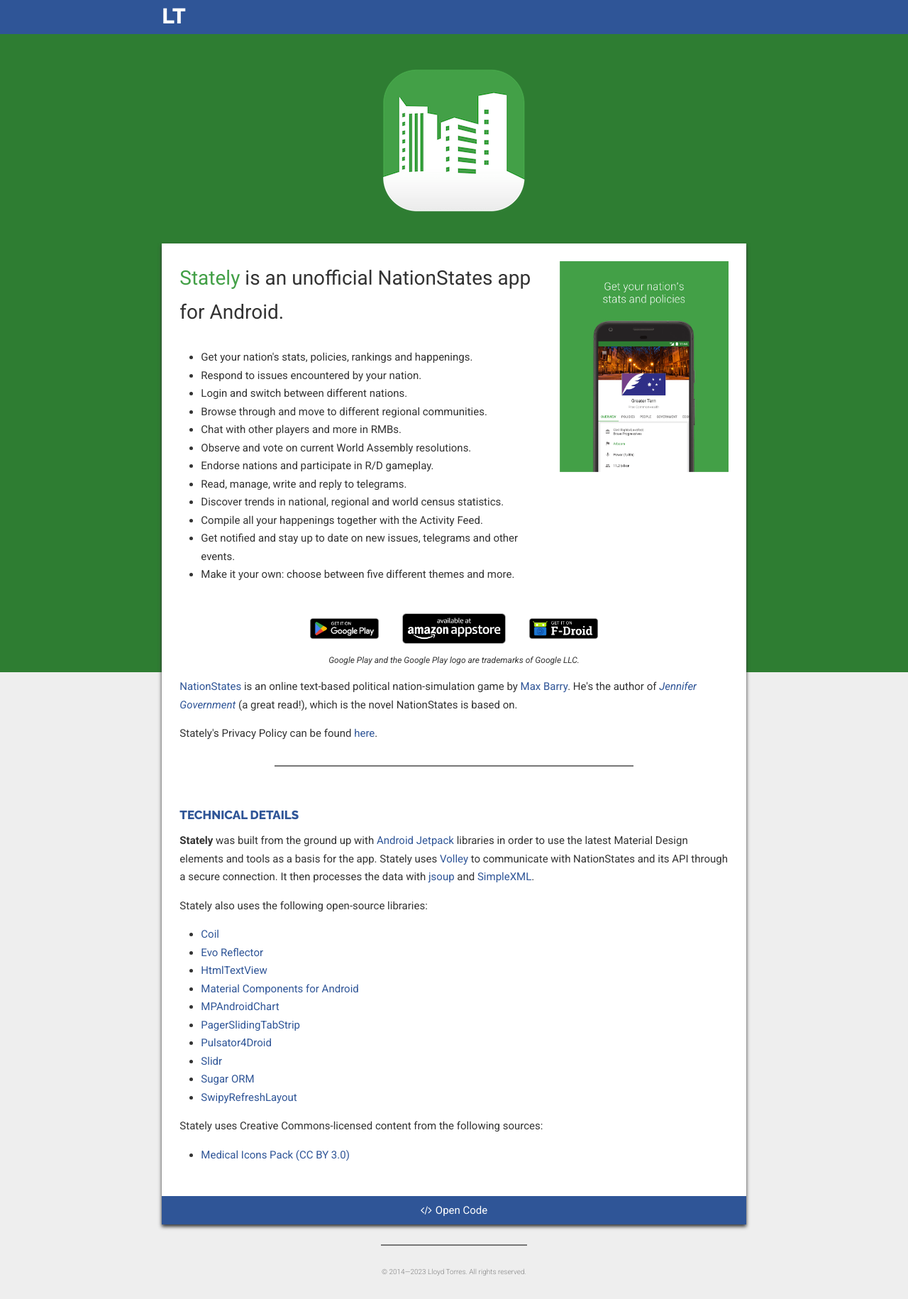
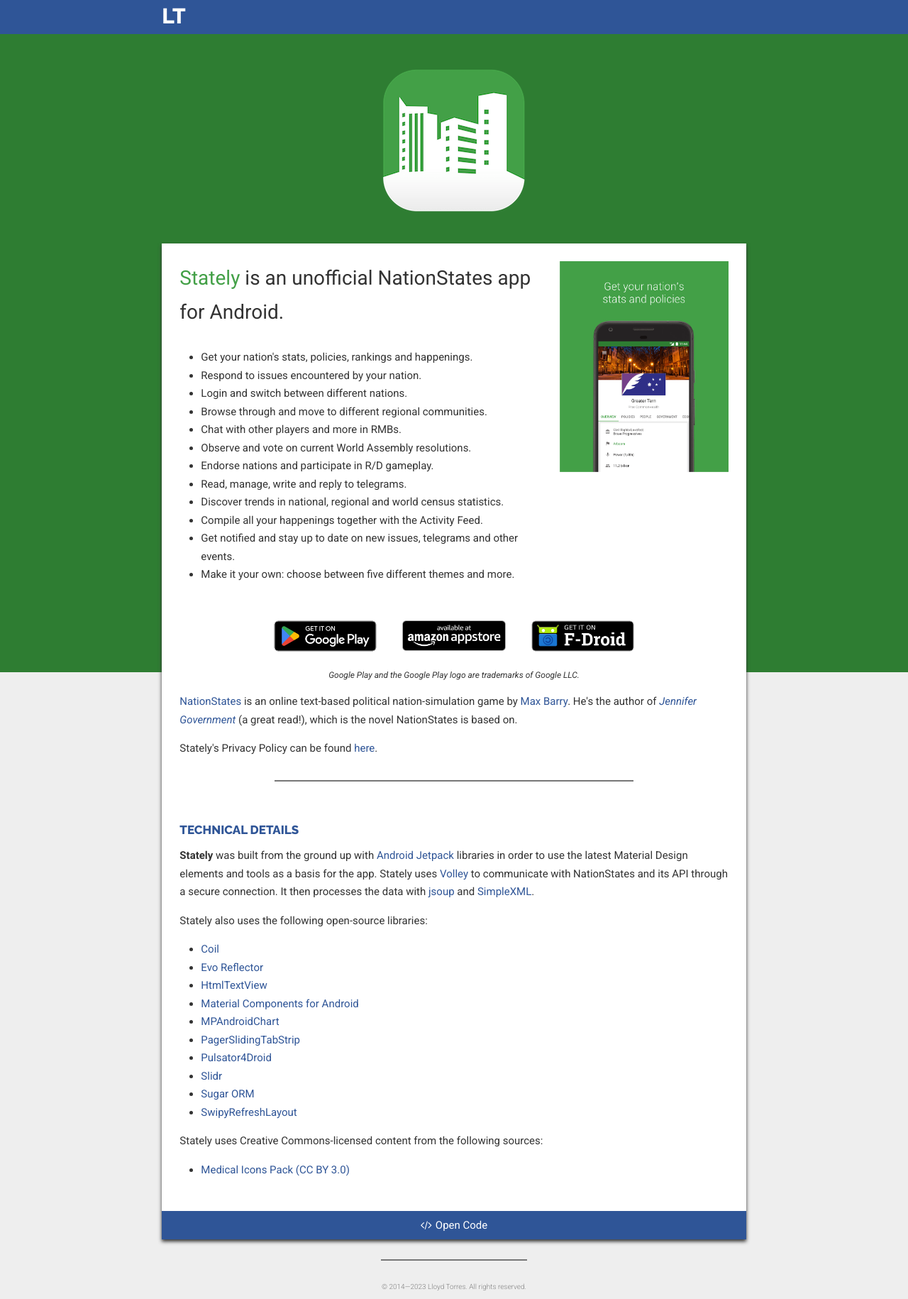
Before and after one commit to lloydtorres/lloydtorres.github.io, a Jekyll site: the page built from projects/stately.md, in a window 1280 px wide. Shown: the whole page at 71% size. Built offline with Jekyll 4.4.1, drawn with Linux system fonts in a browser that asks for light colours; before the commit the page ends 1809 px from its top, so only the background shows below that.

Commit message:
Update badge CSS

```diff
--- a/_sass/_layout.scss
+++ b/_sass/_layout.scss
@@ -1232,6 +1232,10 @@
     border: 1px solid white;
 }
 
+.market-badges-google-fdroid {
+    height: 66px;
+}
+
 .market-disclaimer {
     font-size: 12px;
     font-family: 'Roboto', sans-serif;
--- a/projects/stately.md
+++ b/projects/stately.md
@@ -68,7 +68,7 @@
 </div>
 
 <div class="col-center paddup">
-    <a href="https://play.google.com/store/apps/details?id=com.lloydtorres.stately"><img src="/images/icons/google-play-badge.png" class="market-badges-large"/></a> <a href="http://www.amazon.com/gp/product/B01E4R7T1C/ref=mas_pm_stately_for_nationstates"><img src="/images/icons/amazon_badge.png" class="market-badges-large"/></a> <a href="https://f-droid.org/packages/com.lloydtorres.stately/"><img src="/images/icons/fdroid-badge.png" class="market-badges-large"/></a>
+    <a href="https://play.google.com/store/apps/details?id=com.lloydtorres.stately"><img src="/images/icons/google-play-badge.png" class="market-badges-large market-badges-google-fdroid"/></a> <a href="http://www.amazon.com/gp/product/B01E4R7T1C/ref=mas_pm_stately_for_nationstates"><img src="/images/icons/amazon_badge.png" class="market-badges-large"/></a> <a href="https://f-droid.org/packages/com.lloydtorres.stately/"><img src="/images/icons/fdroid-badge.png" class="market-badges-large market-badges-google-fdroid"/></a>
 
     <p class="market-disclaimer pushdown">Google Play and the Google Play logo are trademarks of Google LLC.</p>
 </div>
```
